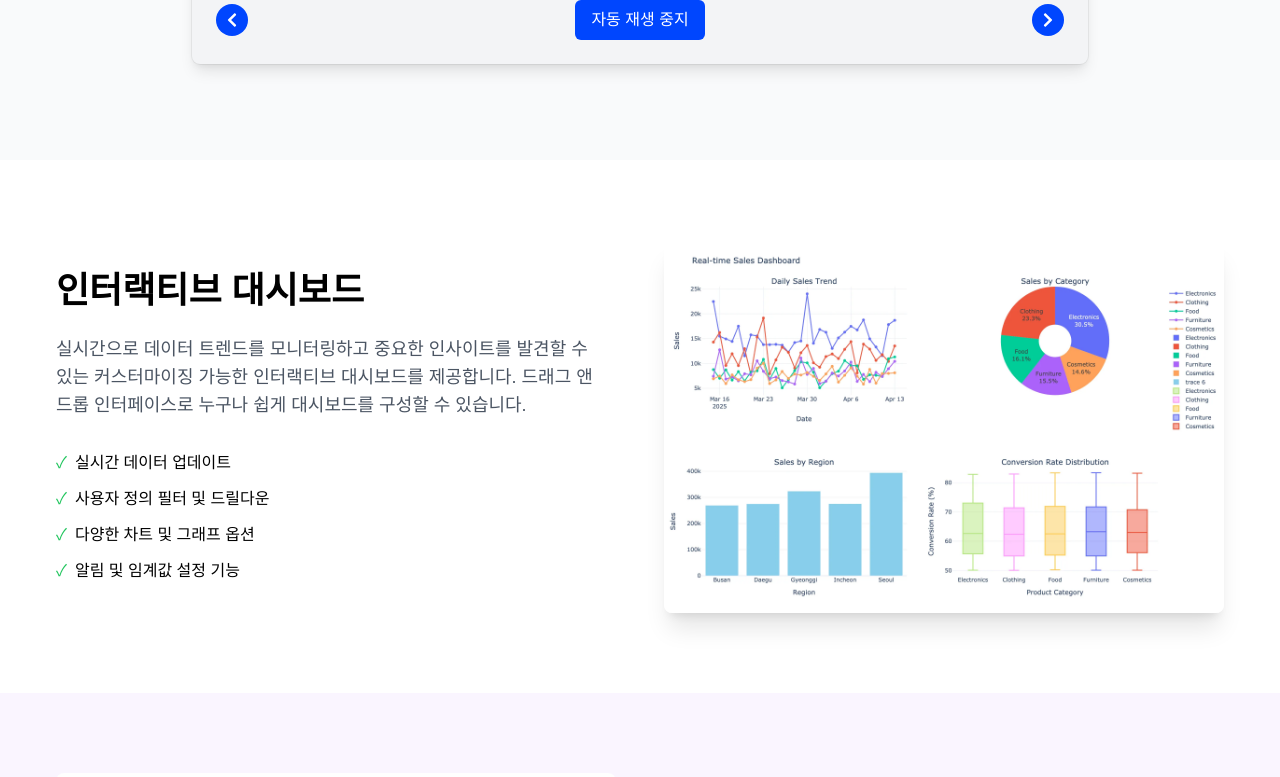
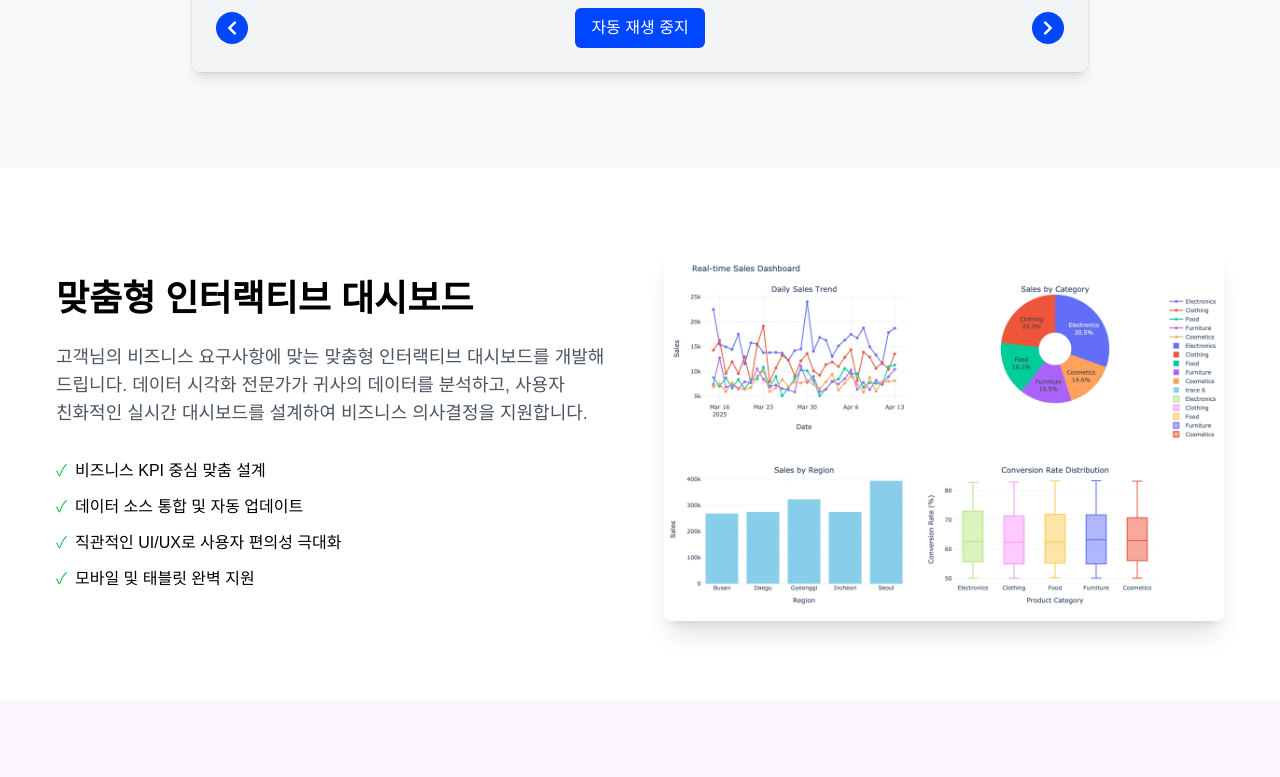
Before and after one commit to beyondReal-smap/smap-web-visualize, a Next.js app: page / in a window 1280 px wide. Shown: the part 2912-3689 px from the top of the page. Built offline with nearby package versions, Linux system fonts and the light colour scheme; a web font is replaced by a local one.

Commit message:
홈페이지 데이터 시각화 섹션 문구 수정 및 맞춤형 대시보드와 보고서 작성 내용 강화: 사용자 요구에 맞춘 서비스 설명으로 개선

```diff
--- a/app/page.tsx
+++ b/app/page.tsx
@@ -102,7 +102,7 @@ export default function Home() {
       <section className="py-24 bg-blue-50">
         <div className="container mx-auto px-4">
           <h2 className="text-3xl font-bold text-center mb-4">데이터 시각화 예시</h2>
-          <p className="text-center text-gray-600 mb-12 max-w-2xl mx-auto">
+          <p className="text-center text-gray-600 mb-12 max-w-2xl mx-auto text-lg">
             SmapVisual은 다양한 유형의 데이터를 시각화하여 직관적으로 이해할 수 있게 도와줍니다.
             아래는 몇 가지 시각화 예시입니다.
           </p>
@@ -131,28 +131,28 @@ export default function Home() {
         <div className="container mx-auto px-4">
           <div className="flex flex-col lg:flex-row items-center gap-12">
             <div className="lg:w-1/2">
-              <h2 className="text-4xl font-bold mb-6">인터랙티브 대시보드</h2>
+              <h2 className="text-4xl font-bold mb-6">맞춤형 인터랙티브 대시보드</h2>
               <p className="text-gray-600 mb-8 text-lg">
-                실시간으로 데이터 트렌드를 모니터링하고 중요한 인사이트를 발견할 수 있는
-                커스터마이징 가능한 인터랙티브 대시보드를 제공합니다. 드래그 앤 드롭 인터페이스로
-                누구나 쉽게 대시보드를 구성할 수 있습니다.
+                고객님의 비즈니스 요구사항에 맞는 맞춤형 인터랙티브 대시보드를 개발해 드립니다.
+                데이터 시각화 전문가가 귀사의 데이터를 분석하고, 사용자 친화적인
+                실시간 대시보드를 설계하여 비즈니스 의사결정을 지원합니다.
               </p>
               <ul className="space-y-3">
                 <li className="flex items-start">
                   <span className="text-green-500 mr-2">✓</span>
-                  <span>실시간 데이터 업데이트</span>
+                  <span>비즈니스 KPI 중심 맞춤 설계</span>
                 </li>
                 <li className="flex items-start">
                   <span className="text-green-500 mr-2">✓</span>
-                  <span>사용자 정의 필터 및 드릴다운</span>
+                  <span>데이터 소스 통합 및 자동 업데이트</span>
                 </li>
                 <li className="flex items-start">
                   <span className="text-green-500 mr-2">✓</span>
-                  <span>다양한 차트 및 그래프 옵션</span>
+                  <span>직관적인 UI/UX로 사용자 편의성 극대화</span>
                 </li>
                 <li className="flex items-start">
                   <span className="text-green-500 mr-2">✓</span>
-                  <span>알림 및 임계값 설정 기능</span>
+                  <span>모바일 및 태블릿 완벽 지원</span>
                 </li>
               </ul>
             </div>
@@ -174,28 +174,28 @@ export default function Home() {
         <div className="container mx-auto px-4">
           <div className="flex flex-col lg:flex-row-reverse items-center gap-12 mb-16">
             <div className="lg:w-1/2">
-              <h2 className="text-4xl font-bold mb-6">맞춤형 보고서</h2>
+              <h2 className="text-4xl font-bold mb-6">맞춤형 보고서 작성</h2>
               <p className="text-gray-600 mb-8 text-lg">
-                고객의 요구사항에 맞는 전문적인 보고서를 자동으로 생성하세요. Python 코드 샘플과 함께
-                제공되는 보고서로 데이터 분석 결과를 효과적으로 전달할 수 있습니다.
-                비즈니스 인사이트부터 전략적 추천사항까지 완벽한 보고서를 만들 수 있습니다.
+                고객님의 데이터를 기반으로 전문적인 맞춤형 보고서를 작성해 드립니다.
+                데이터 분석 전문가와 디자이너가 협업하여 인사이트가 풍부한 고품질 보고서를
+                제작합니다. 복잡한 데이터를 명확하고 설득력 있는 스토리로 전환해 드립니다.
               </p>
               <ul className="space-y-3">
                 <li className="flex items-start">
                   <span className="text-green-500 mr-2">✓</span>
-                  <span>맞춤형 보고서 템플릿</span>
+                  <span>비즈니스 요구사항에 맞춘 분석</span>
                 </li>
                 <li className="flex items-start">
                   <span className="text-green-500 mr-2">✓</span>
-                  <span>자동화된 데이터 업데이트</span>
+                  <span>전문 디자이너의 시각적 보고서 제작</span>
                 </li>
                 <li className="flex items-start">
                   <span className="text-green-500 mr-2">✓</span>
-                  <span>다양한 포맷 지원 (PDF, HTML, PPT)</span>
+                  <span>다양한 포맷 지원 (PDF, PPT, 웹 대시보드)</span>
                 </li>
                 <li className="flex items-start">
                   <span className="text-green-500 mr-2">✓</span>
-                  <span>데이터 기반의 인사이트 제공</span>
+                  <span>실행 가능한 전략적 인사이트 제공</span>
                 </li>
               </ul>
             </div>
```
